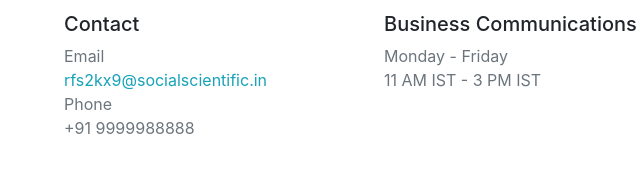
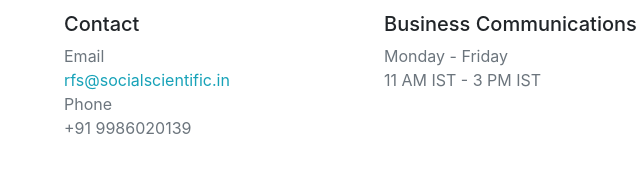
Before and after one commit to socialscientific/public, a plain HTML site: page index.html in a window 1280 px wide. Shown: the part 881-1054 px from the top of the page, 111-751 px from the left. Drawn offline with nearby package versions, Linux system fonts and the light colour scheme.

Commit message:
Update index.html

```diff
--- a/index.html
+++ b/index.html
@@ -105,9 +105,9 @@
             <h5 id="Contact">Contact</h5>
             <ul class="list-unstyled text-small">
               <li><a class="text-muted" >Email</a></li>
-              <li><a class="text-info" >rfs2kx9@socialscientific.in</a></li>
+              <li><a class="text-info" >rfs@socialscientific.in</a></li>
               <li><a class="text-muted" >Phone</a></li>
-              <li><a class="text-muted" >+91 9999988888</a></li>
+              <li><a class="text-muted" >+91 9986020139</a></li>
             </ul>
           </div>
           <div class="col-6 col-md">
```
